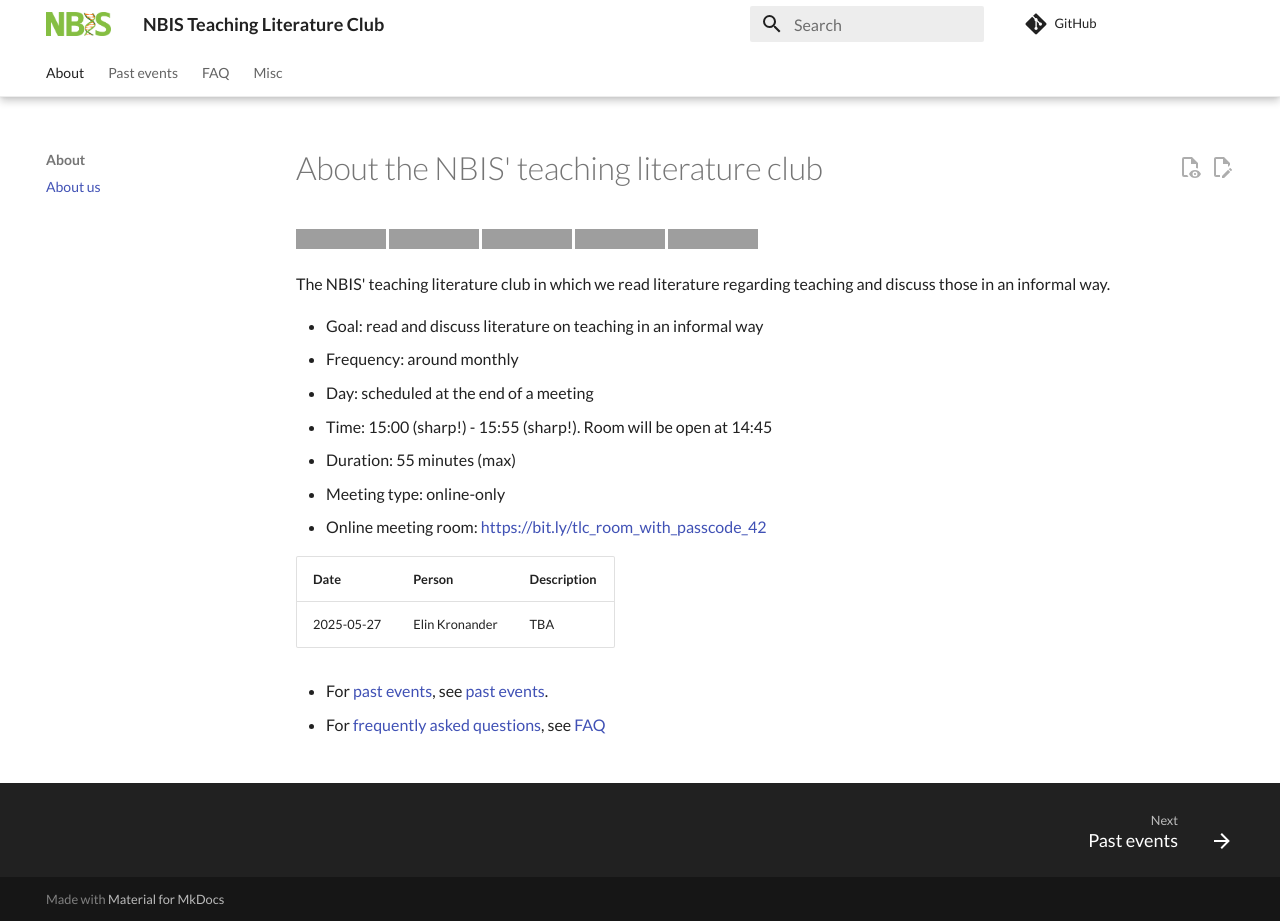
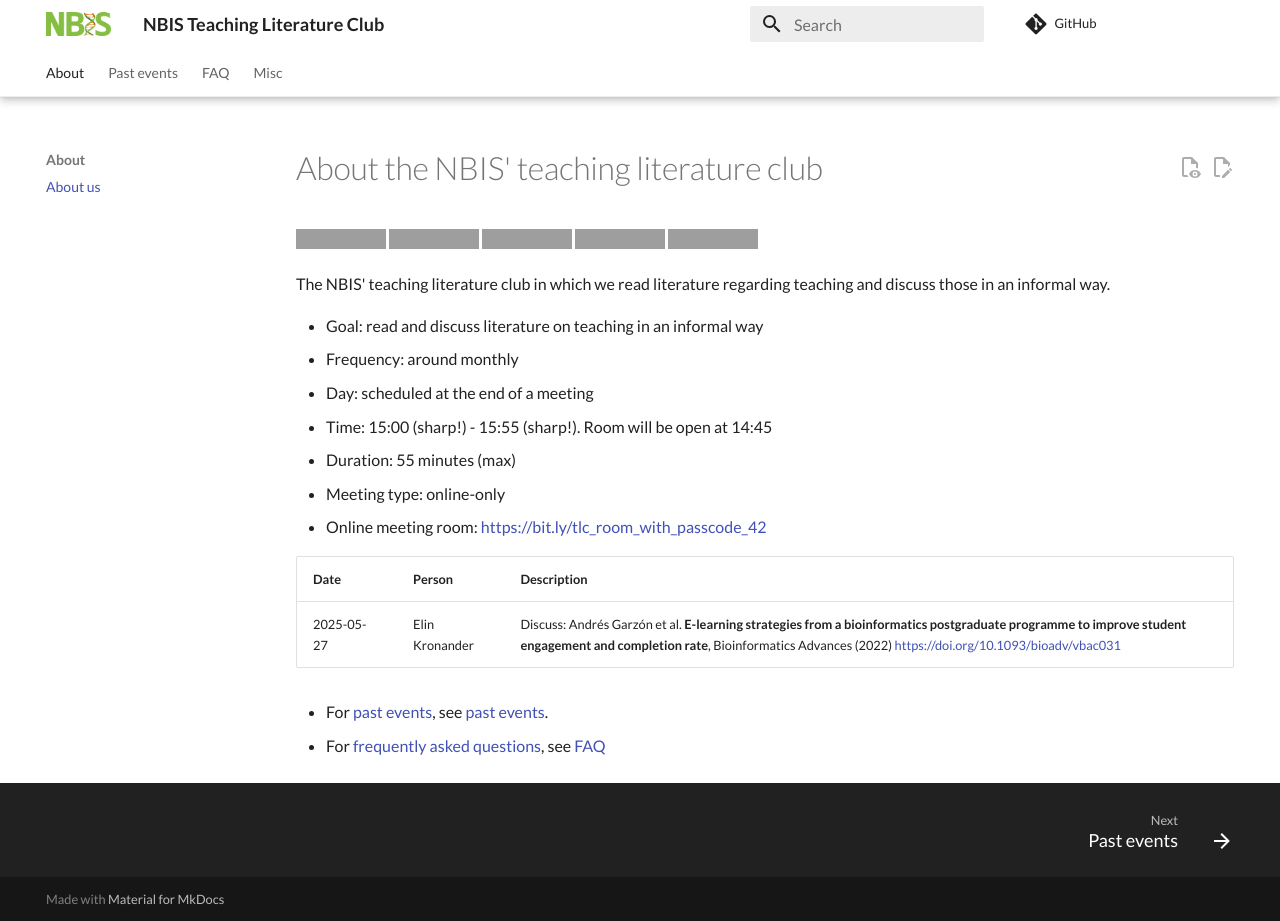
Before and after one commit to NBISweden/teaching_literature_club, an MkDocs documentation site: the page built from docs/README.md, in a window 1280 px wide and 921 px high, cut to the strip 0-921 px from the top of the window. Built offline with MkDocs 1.6.1 and Material for MkDocs 9.7.7, drawn with Linux system fonts in a browser that asks for light colours; comment, search, counter and statistics services are not loaded; grey boxes are pictures that could not be loaded.

Commit message:
Add paper for May edition

```diff
--- a/docs/README.md
+++ b/docs/README.md
@@ -27,7 +27,7 @@ and discuss those in an informal way.
 
 Date      |Person           |Description
 ----------|-----------------|-----------------------------------------------------------------------------------
-2025-05-27|Elin Kronander   |TBA
+2025-05-27|Elin Kronander   |Discuss: Andrés Garzón et al. **E-learning strategies from a bioinformatics postgraduate programme to improve student engagement and completion rate**, Bioinformatics Advances (2022) [https://doi.org/10.1093/bioadv/vbac031](https://doi.org/10.1093/bioadv/vbac031)
 
 <!-- markdownlint-enable MD013 -->
 
```
